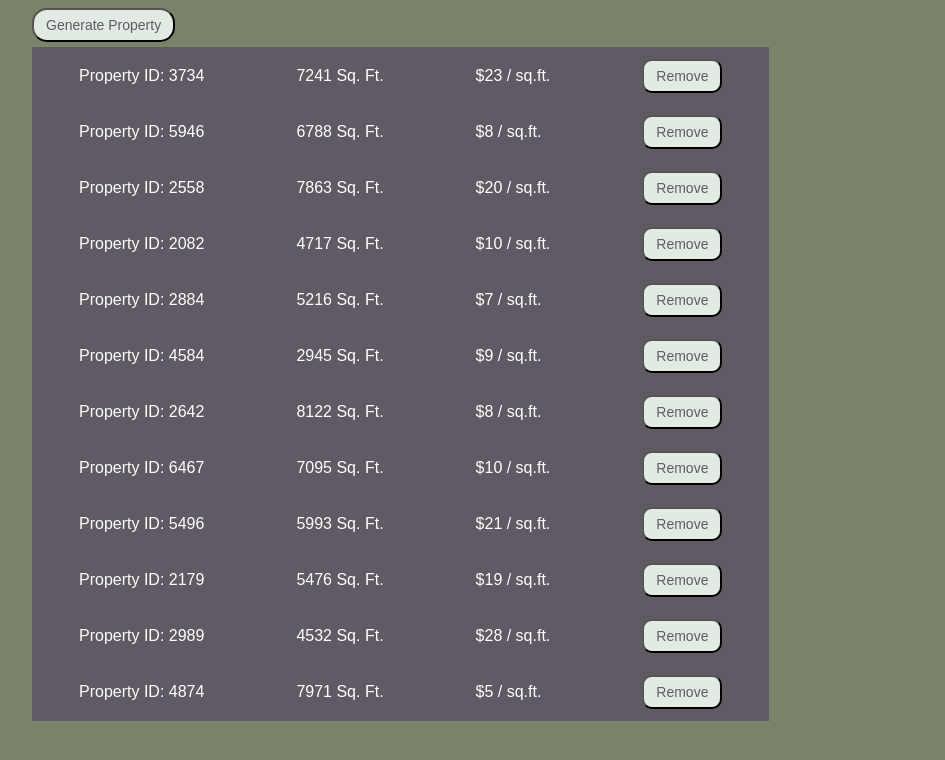
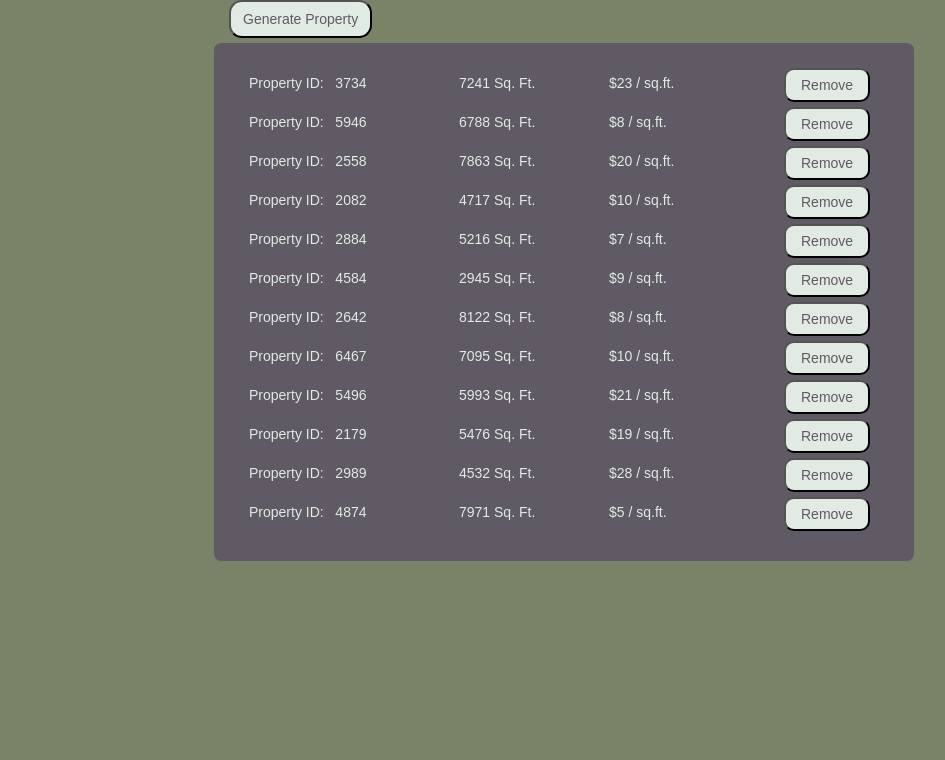
Before and after one commit to dgamberg/peer-challenge-property, a plain HTML site: page index.html in a window 1280 px wide. Both pictures are taken after a click on the button "Generate Property". Shown: the whole page, without its empty margins (76-1021 px from the left). Drawn offline with nearby package versions, Linux system fonts and the light colour scheme.

Commit message:
converting to DIVs, adding styles

```diff
--- a/index.html
+++ b/index.html
@@ -5,17 +5,19 @@
         <meta name="description" content="">
         <meta name="viewport" content="width=device-width, initial-scale=1">
         <title></title>
-     <!--    <link rel="stylesheet" type="text/css" href="https://maxcdn.bootstrapcdn.com/bootstrap/3.3.5/css/bootstrap.min.css">
-      -->   <link rel="stylesheet" href="style.css">
+        <link rel="stylesheet" type="text/css" href="https://maxcdn.bootstrapcdn.com/bootstrap/3.3.5/css/bootstrap.min.css">
+        <link rel="stylesheet" href="style.css">
     </head>
     <body>
-        <div></div>
         <div class="container">
-            <button class="generate">Generate Property</button>
+            <div class="container employeeContainer">
+                <button class="generateButton">
+                    Generate Property
+                </button>
+            </div>
+            <div class="container outputDiv"></div>
 
-            <table class="outputTable"></table>
-        </div>
-
+		</div>
         <script src="https://cdnjs.cloudflare.com/ajax/libs/jquery/3.0.0-alpha1/jquery.min.js"></script>
 
         <script src="script.js"></script>
--- a/script.js
+++ b/script.js
@@ -1,5 +1,5 @@
 $(document).ready(function(){
-
+	$('.outputDiv').hide();
 	function randomNumber(min, max){
 		return Math.floor(Math.random() * (1 + max - min) + min);
 	}
@@ -16,30 +16,29 @@ $(document).ready(function(){
 
 	var index = 12;
 
-	$('.container').on('click', '.generate', function(){
-		console.log("Click!");
+	$('.employeeContainer').on('click', '.generateButton', function(){
+
 		for( var i=0; i< index;i++){
-			$('.outputTable').append('<tr class="property"></tr>');
-			var $parent = $('.outputTable').children().last();
-			var $el = $('.outputTable').children().closest("tr").last();
+			$('.outputDiv').append('<div class="itemRow"></div>');
+			//var $parent = $('.outputTable').children().last();
+			var $el = $('.outputDiv').children().last();
 
-			$el.append("<td>Property ID: " + getPropertyId() + "</td>");
-			$el.append("<td>" + getSqFt() + " Sq. Ft.</td>");
-			$el.append("<td>$" + getPrice() + " / sq.ft.</td>");
-			$el.append("<td><button class='deleteButton'>Remove</button></td>");
+			$el.append("<div class='itemCell'>Property ID:&nbsp;&nbsp; " + getPropertyId() + "</div>");
+			$el.append("<div class='itemCell'>" + getSqFt() + " Sq. Ft.</div>");
+			$el.append("<div class='itemCell'>$" + getPrice() + " / sq.ft.</div>");
+			$el.append("<div class='itemCell'><button class='deleteButton'>Remove</button></div>");
 
-		var delayTime = i * 100;
-		$parent.hide();
-		$parent.fadeIn(2000);
-		// 	.delay(delayTime)
-		// 	.slideDown(500, function(){
-		// 	});
+			$('.outputDiv').slideDown();
+			var delayTime = i * 100;
+			$el.hide()
+				.delay(delayTime)
+				.slideDown(500);
 		 }
+
 
 	});
 
-
-	$('.container').on('click', '.deleteButton', function(){
+	$('.outputDiv').on('click', '.deleteButton', function(){
 		$(this).parent().parent().remove();
 	});
 });
--- a/style.css
+++ b/style.css
@@ -2,33 +2,58 @@ body{
 	background-color:  #788367;
 	font-family: arial;
 }
-td{
-	padding: 10px 45px;
-}
-table{
-	margin-left: 100px;
+
+.outputDiv{
+	margin-left: auto;
 	margin-right: auto;
 	background-color: #5F5A63;
+	color: #E2EAE4;
+	width: 700px;
+	padding-top: 25px;
+	padding-bottom: 25px;
+	border-radius: 7px;
+
 }
-.container{
-	color: #fff;
+.employeeContainer {
+    width: 700px;
 }
 
-.generate{
-	border-radius: 15px;
+.generateButton{
+	border-radius: 13px;
 	background-color: #E2EAE4;
 	color: #5F5A63;
 	padding: 7px 12px;
-	margin-left: 100px;
 	font-size: 14px;
 	margin-bottom: 5px;
 
 }
-.deleteButton{
-		border-radius: 10px;
-	background-color: #E2EAE4;
-	color: #5F5A63;
-	padding: 7px 12px;
-		font-size: 14px;
+.deleteButton {
+    border-radius: 10px;
+    background-color: #E2EAE4;
+    color: #5F5A63;
+    padding: 5px 15px;
+    font-size: 14px;
+    margin-left: 25px;
+    margin-top: -5px;
+}
+.itemCell{
+	float: left;
+	padding: 5px 10px;
+	margin-left: 10px;
+}
+.itemCell:nth-child(1){
+	width: 200px;
+}
 
+.itemCell:nth-child(2){
+	width: 140px;
 }
+.itemCell:nth-child(3){
+	width: 140px;
+}
+.itemCell:nth-child(4){
+	width: 140px;
+}
+.itemRow{
+	clear: both;
+}
```
